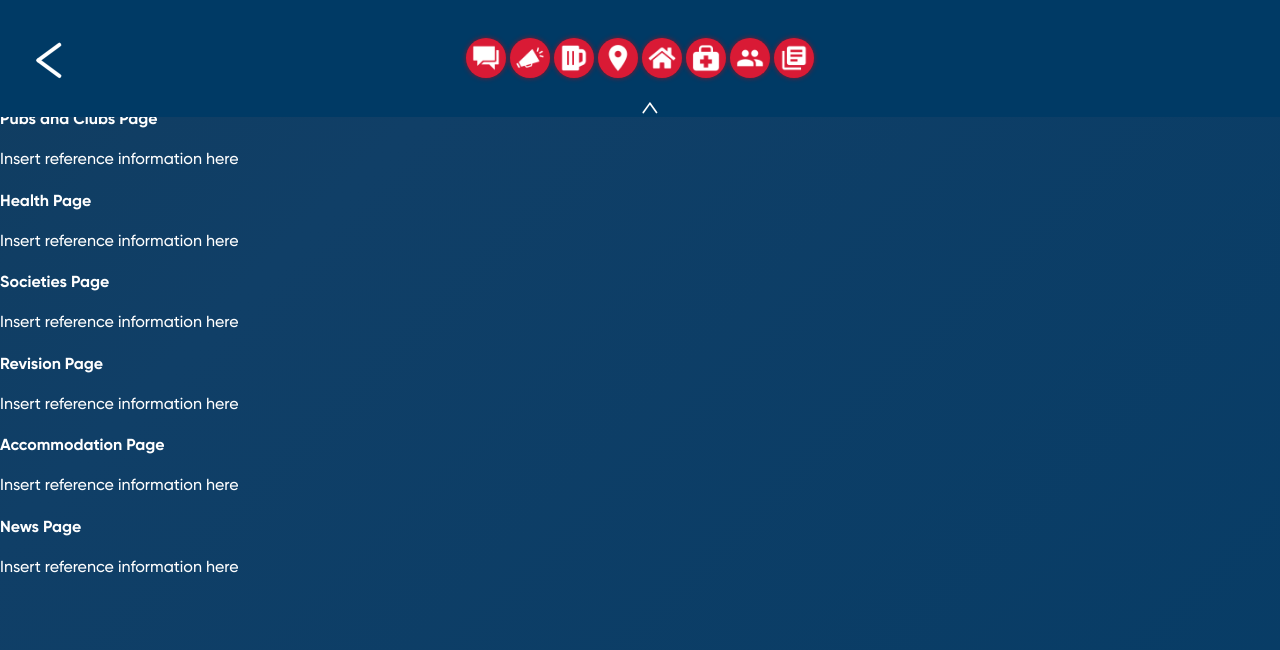
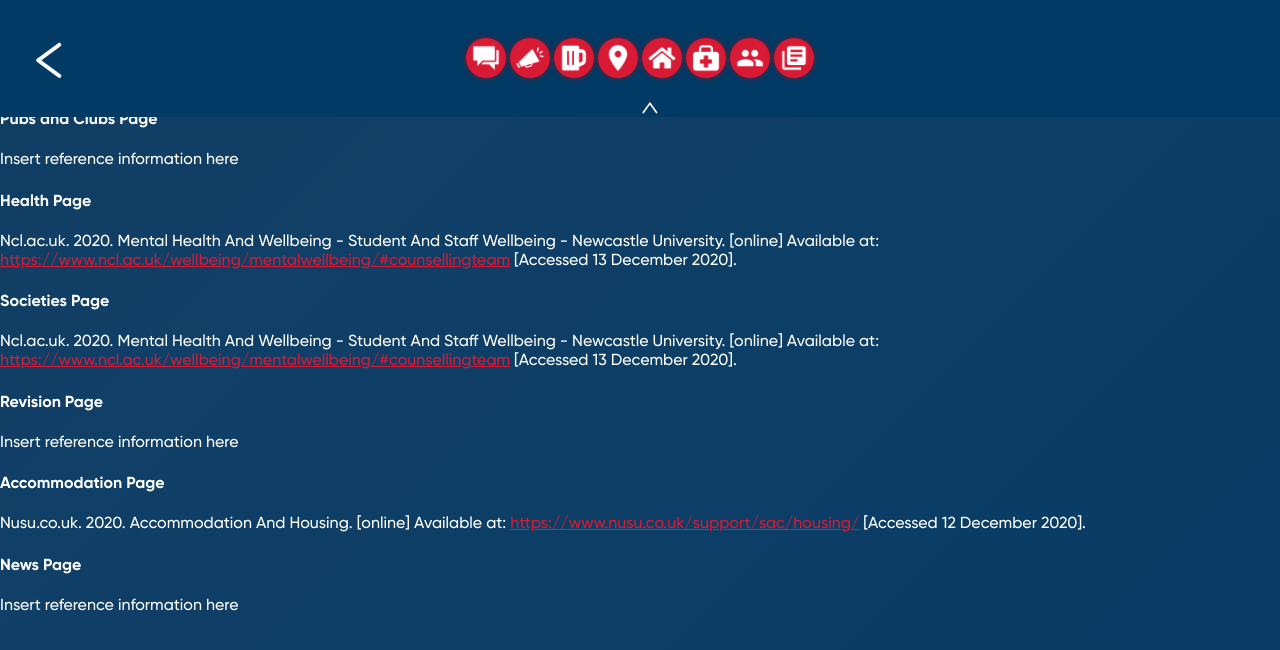
Before and after one commit to foxr1/routetouni, a Flask app: page /references in a window 1280 px wide. Shown: the top 650 px of the page. Run offline with Flask 2, Linux system fonts and the light colour scheme; some libraries are stand-ins or nearby versions; some web fonts are replaced.

Commit message:
References and Admin page

```diff
--- a/static/css/styles.css
+++ b/static/css/styles.css
@@ -741,6 +741,10 @@ button#widgetIcon .df-chat-icon {
                                   supported by Chrome, Edge, Opera and Firefox */
 }
 
+.reflink {
+    color: #d91a35;
+}
+
 #courseworkText {
     position: fixed;
     bottom: 0;
--- a/templates/admin.html
+++ b/templates/admin.html
@@ -28,6 +28,8 @@ filter this by course.
         function yes_pm(uid) {
             firebase.database().ref('users/' + uid).update({
                 mentor_verified: true
+            }) .then(() => {
+                location.reload();
             });
         }
 
@@ -35,6 +37,8 @@ filter this by course.
         function not_pm(uid) {
             firebase.database().ref('users/' + uid).update({
                 role: 'Student'
+            }) .then(() => {
+                location.reload();
             });
         }
 
@@ -68,7 +72,7 @@ filter this by course.
 <div style="background: #fffefe;" class="jumbotron vertical-center border rounded mt-5 pt-2 mb-5 pb-2 ml-5 pl-5 mr-5 pr-5">
     <!-- Start: header -->
     <div class="row">
-        <div class="col-2 align-items-center"><img src="../static/images/back_blue.png" style="fill: rgb(0,58,101); cursor: pointer;" onclick="window.location.assign('/');" width="30%"></div>
+        <div class="col-2 align-items-center"><img onclick="window.location.assign('/');" src="../static/images/back_blue.png" style="fill: rgb(0,58,101);" width="30%"></div>
         <div class="col-8 d-flex justify-content-center">
             <h1 class="display-4">Admin Page</h1>
         </div>
--- a/templates/references.html
+++ b/templates/references.html
@@ -61,13 +61,21 @@
         <h4>Pubs and Clubs Page</h4>
         <p>Insert reference information here</p>
         <h4>Health Page</h4>
-        <p>Insert reference information here</p>
+        <p>Ncl.ac.uk. 2020. Mental Health And Wellbeing
+            - Student And Staff Wellbeing - Newcastle University.
+            [online] Available at:
+            <a class="reflink" href="<https://www.ncl.ac.uk/wellbeing/mentalwellbeing/#counsellingteam>">https://www.ncl.ac.uk/wellbeing/mentalwellbeing/#counsellingteam</a>
+            [Accessed 13 December 2020].</p>
         <h4>Societies Page</h4>
-        <p>Insert reference information here</p>
+        <p>Ncl.ac.uk. 2020. Mental Health And Wellbeing - Student And Staff Wellbeing - Newcastle University. [online] Available at:
+            <a class="reflink" href="<https://www.ncl.ac.uk/wellbeing/mentalwellbeing/#counsellingteam>">https://www.ncl.ac.uk/wellbeing/mentalwellbeing/#counsellingteam</a>
+            [Accessed 13 December 2020].</p>
         <h4>Revision Page</h4>
         <p>Insert reference information here</p>
         <h4>Accommodation Page</h4>
-        <p>Insert reference information here</p>
+        <p>Nusu.co.uk. 2020. Accommodation And Housing. [online] Available at:
+            <a class="reflink" href="<https://www.nusu.co.uk/support/sac/housing/>">https://www.nusu.co.uk/support/sac/housing/</a>
+            [Accessed 12 December 2020].</p>
         <h4>News Page</h4>
         <p>Insert reference information here</p>
     </div>
```
